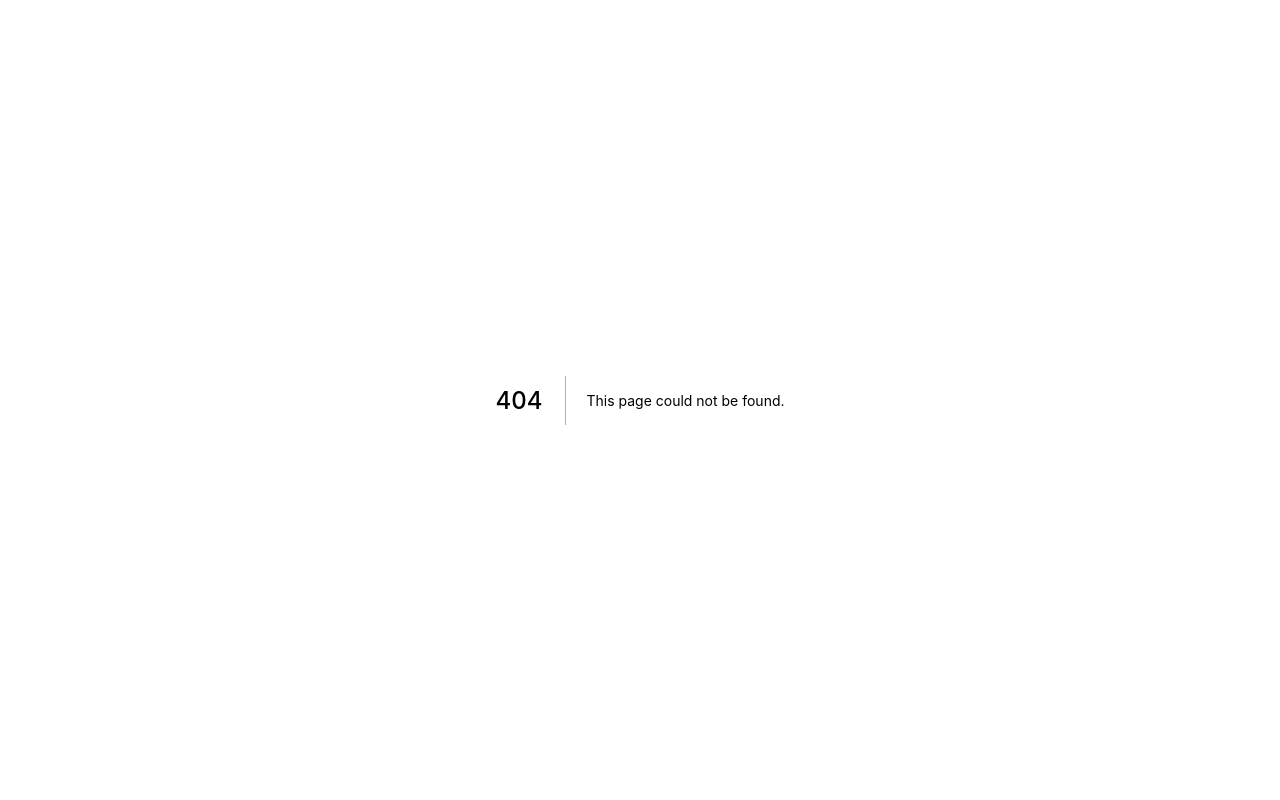
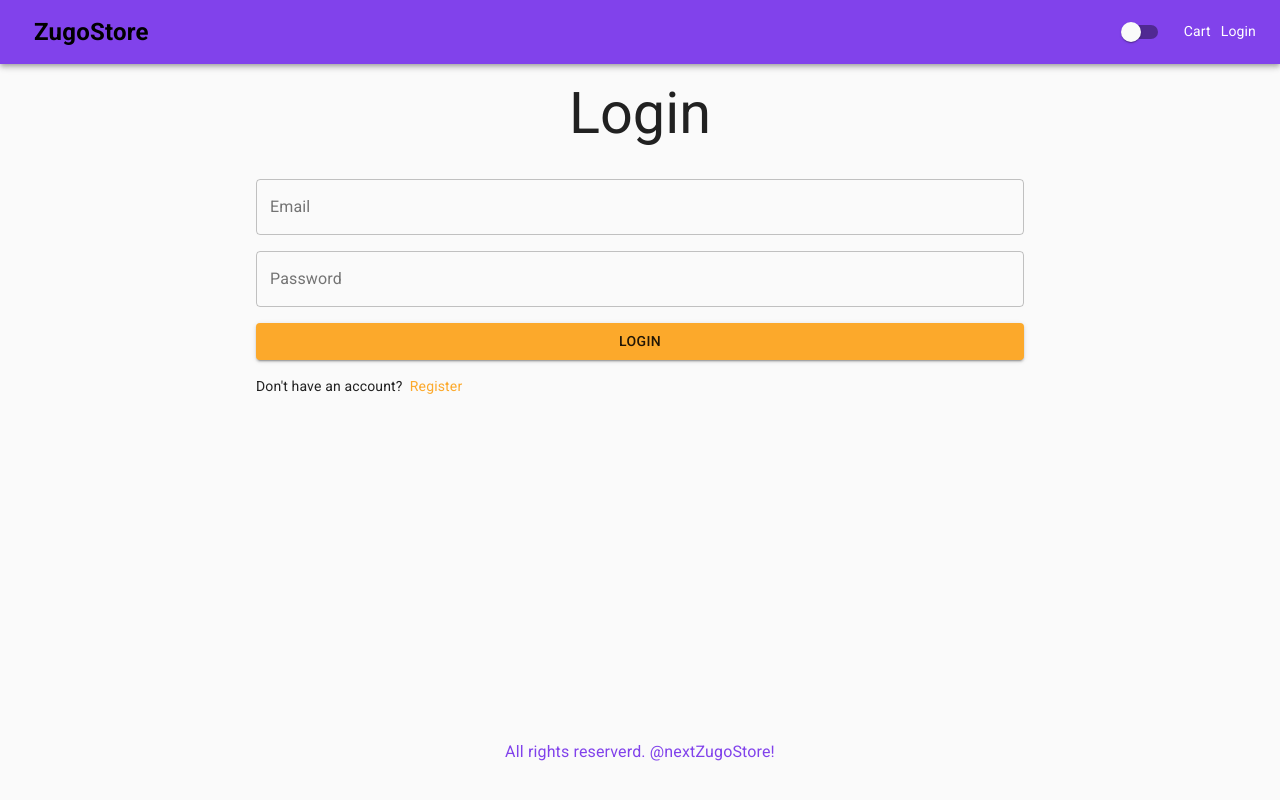
Before and after one commit to oguzhanabalta/next-zugostore, a Next.js app in the folder zugostore/: page /login in a window 1280 px wide. Before the commit this address had no page. Built offline with nearby package versions, Linux system fonts and the light colour scheme.

Commit message:
Created Login Page

```diff
--- /dev/null
+++ b/zugostore/pages/login.js
@@ -0,0 +1,30 @@
+import React from 'react';
+import {Button, List, ListItem, TextField, Typography, Link} from '@material-ui/core';
+import Layout from '../components/Layout';
+import useStyles from '../utils/styles';
+import NextLink from 'next/link'
+
+export default function Login() {
+    const classes= useStyles();
+    return (
+        <Layout title="Login">
+            <form className={classes.form}>
+                <Typography component="h3" variant="h3" align="center">Login</Typography>
+                <List>
+                    <ListItem>
+                        <TextField variant="outlined" fullWidth id="email" label="Email" inputProps={{type:'email'}}></TextField>
+                    </ListItem>
+                    <ListItem>
+                    <TextField variant="outlined" fullWidth id="password" label="Password" inputProps={{type:'password'}}></TextField>
+                    </ListItem>
+                    <ListItem>
+                        <Button variant="contained" type="submit" fullWidth color="primary">Login</Button>
+                    </ListItem>
+                    <ListItem>
+                        Don't have an account? &nbsp; { ' '} <NextLink href="/register" passHref><Link >Register</Link></NextLink>
+                    </ListItem>
+                </List>
+            </form>
+        </Layout>
+    );
+}
--- a/zugostore/utils/styles.js
+++ b/zugostore/utils/styles.js
@@ -27,6 +27,10 @@ const useStyles = makeStyles({
     section: {
         marginTop:10,
         marginBottom:10,
+    },
+    form: {
+        maxWidth: 800,
+        margin: '0 auto',
     }
 });
 
```
Also changed, not shown: zugostore/pages/cart.js (+8 -2 lines), zugostore/pages/shipping.js (added, +12 -0 lines), 1 other file (tests, documents, lock files or other folders).
